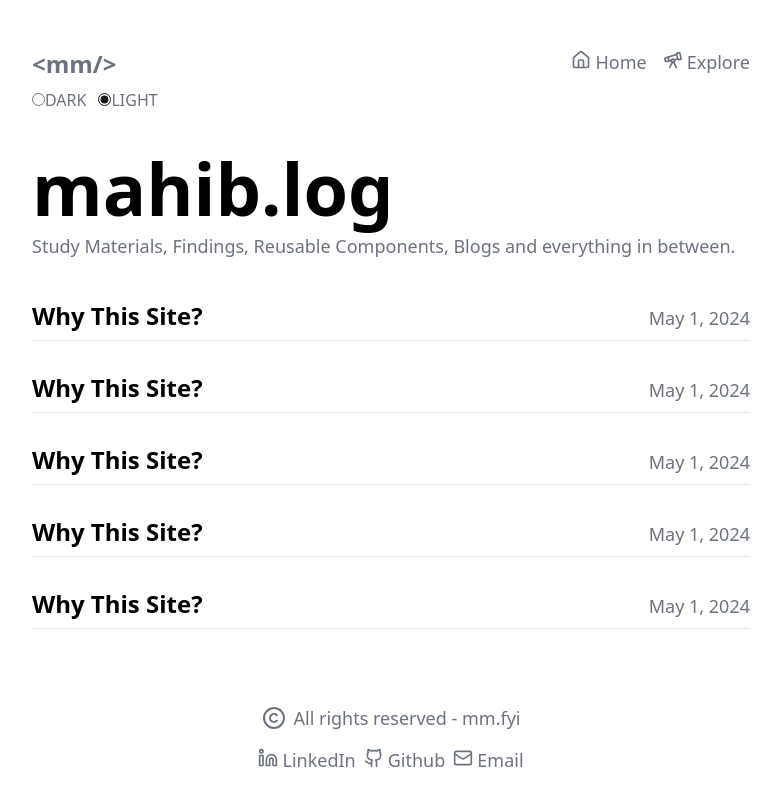
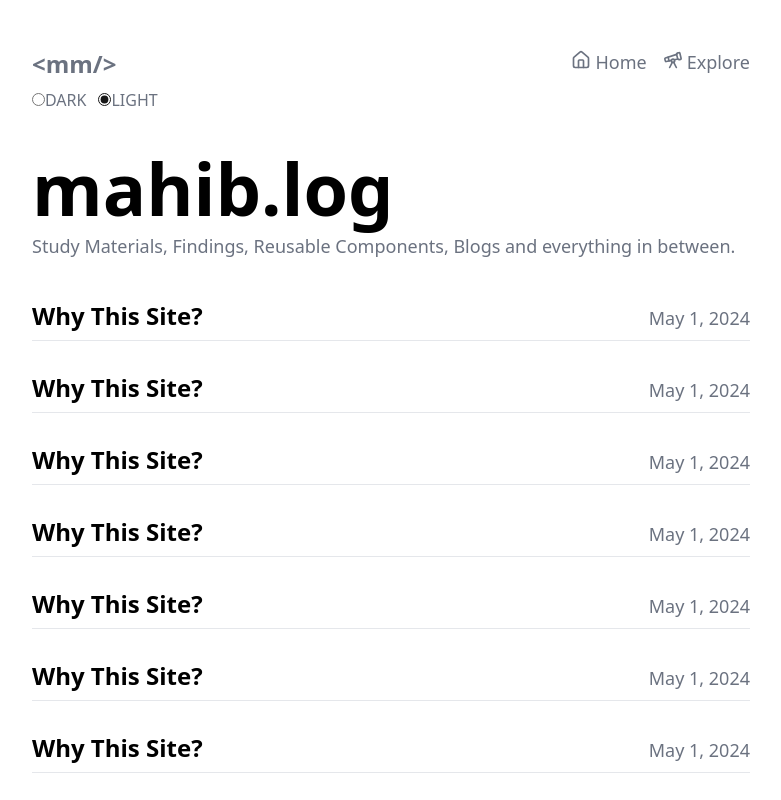
Before and after one commit to Mahib09/Blog_Site, a React (Vite) app: page / in a window 1280 px wide. Shown: the top 800 px of the page, without its empty margins (249-1030 px from the left). Built offline with nearby package versions, Linux system fonts and the light colour scheme.

Commit message:
Scroll trigger added

```diff
--- a/src/Pages/Home.jsx
+++ b/src/Pages/Home.jsx
@@ -10,7 +10,7 @@ export function Home() {
   useGSAP(() => {
     gsap.from(animate1.current, {
       duration: 1,
-      y: -30,
+      y: 30,
       opacity: 0,
     });
     gsap.from(animate2.current, {
@@ -60,6 +60,81 @@ export function Home() {
         dateCreated="May 1, 2024"
         to="/Whythissite"
       />
+      <TitleCard
+        title="Why This Site?"
+        dateCreated="May 1, 2024"
+        to="/Whythissite"
+      />
+      <TitleCard
+        title="Why This Site?"
+        dateCreated="May 1, 2024"
+        to="/Whythissite"
+      />
+      <TitleCard
+        title="Why This Site?"
+        dateCreated="May 1, 2024"
+        to="/Whythissite"
+      />
+      <TitleCard
+        title="Why This Site?"
+        dateCreated="May 1, 2024"
+        to="/Whythissite"
+      />
+      <TitleCard
+        title="Why This Site?"
+        dateCreated="May 1, 2024"
+        to="/Whythissite"
+      />
+      <TitleCard
+        title="Why This Site?"
+        dateCreated="May 1, 2024"
+        to="/Whythissite"
+      />
+      <TitleCard
+        title="Why This Site?"
+        dateCreated="May 1, 2024"
+        to="/Whythissite"
+      />
+      <TitleCard
+        title="Why This Site?"
+        dateCreated="May 1, 2024"
+        to="/Whythissite"
+      />
+      <TitleCard
+        title="Why This Site?"
+        dateCreated="May 1, 2024"
+        to="/Whythissite"
+      />
+      <TitleCard
+        title="Why This Site?"
+        dateCreated="May 1, 2024"
+        to="/Whythissite"
+      />
+      <TitleCard
+        title="Why This Site?"
+        dateCreated="May 1, 2024"
+        to="/Whythissite"
+      />
+      <TitleCard
+        title="Why This Site?"
+        dateCreated="May 1, 2024"
+        to="/Whythissite"
+      />
+      <TitleCard
+        title="Why This Site?"
+        dateCreated="May 1, 2024"
+        to="/Whythissite"
+      />
+      <TitleCard
+        title="Why This Site?"
+        dateCreated="May 1, 2024"
+        to="/Whythissite"
+      />
+      <TitleCard
+        title="Why This Site?"
+        dateCreated="May 1, 2024"
+        to="/Whythissite"
+      />
     </div>
   );
 }
--- a/src/components/TitleCard.jsx
+++ b/src/components/TitleCard.jsx
@@ -2,11 +2,17 @@ import { Link } from "react-router-dom";
 import { useRef } from "react";
 import { gsap } from "gsap";
 import { useGSAP } from "@gsap/react";
+import { ScrollTrigger } from "gsap/ScrollTrigger";
 gsap.registerPlugin(useGSAP);
+gsap.registerPlugin(ScrollTrigger);
 export function TitleCard(props) {
   const animate1 = useRef(null);
   useGSAP(() => {
     gsap.from(animate1.current, {
+      scrollTrigger: {
+        trigger: animate1.current,
+        toggleActions: "play pause none reverse",
+      },
       duration: 1,
       y: 30,
       opacity: 0,
--- /dev/null
+++ b/src/components/animation.jsx
@@ -0,0 +1,17 @@
+import { gsap } from "gsap";
+import { useGSAP } from "@gsap/react";
+import { useRef } from "react";
+gsap.registerPlugin(useGSAP);
+const SlideRight = (duration, distance, children) => {
+  const elementRef = useRef(null);
+  useGSAP(() => {
+    const element = elementRef.current;
+    gsap.from(element, {
+      duration: duration,
+      y: distance,
+      opacity: 0,
+    });
+  });
+  return <div ref={elementRef}>{children}</div>;
+};
+export default SlideRight;
```
